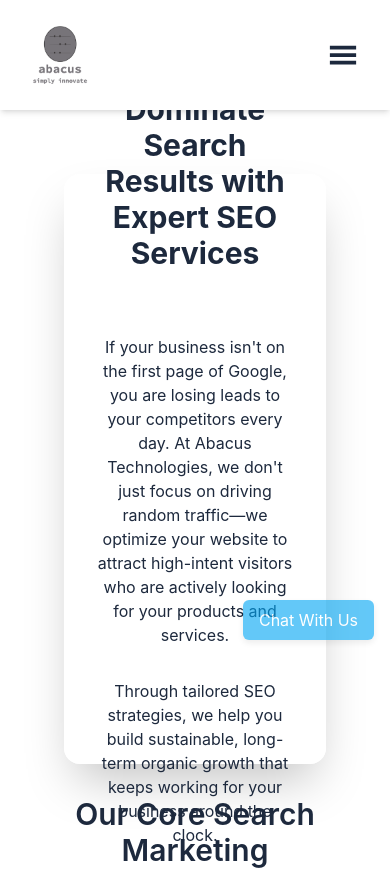
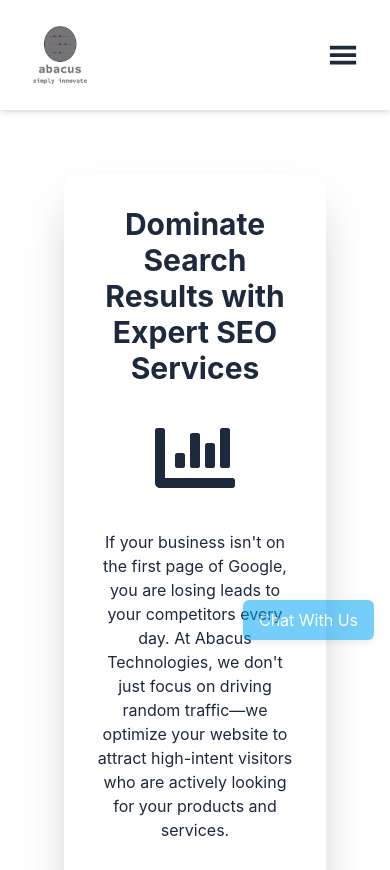
Before and after one commit to Burlington1308/abacus_technologies, a React (Vite) app: page /services/seo in a window 390 px wide. Shown: the top 870 px of the page. Built offline with nearby package versions, Linux system fonts and the light colour scheme.

Commit message:
fixed height issue in top div on mobile

```diff
--- a/src/components/Desktop.jsx
+++ b/src/components/Desktop.jsx
@@ -7,7 +7,7 @@
   return (
     <div className="min-h-dvh w-full p-16
       justify-center text-slate-800">
-        <div className="flex shadow-2xl max-h-[70vh] rounded-2xl">
+        <div className="flex shadow-2xl md:max-h-[70vh] rounded-2xl">
           <div className="w-full md:w-1/2 flex flex-col items-center justify-center
             text-center p-8 md:p-20 gap-8 bg-white rounded-2xl
             xl:rounded-tr-none xl:rounded-br-none ">
--- a/src/components/Mobile.jsx
+++ b/src/components/Mobile.jsx
@@ -8,7 +8,7 @@
   return (
     <div className="min-h-dvh w-full p-16
       justify-center text-slate-800">
-        <div className="flex shadow-2xl max-h-[70vh] rounded-2xl">
+        <div className="flex shadow-2xl md:max-h-[70vh] rounded-2xl">
           <div className="w-full md:w-1/2 flex flex-col items-center justify-center
             text-center p-8 md:p-20 gap-8 bg-white rounded-2xl
             xl:rounded-tr-none xl:rounded-br-none ">
--- a/src/components/SEO.jsx
+++ b/src/components/SEO.jsx
@@ -7,7 +7,7 @@
   return (
     <div className="min-h-dvh w-full p-16
           justify-center text-slate-800">
-      <div className="flex shadow-2xl max-h-[70vh] rounded-2xl">
+      <div className="flex shadow-2xl h md:max-h-[70vh] rounded-2xl">
         <div className="w-full md:w-1/2 flex flex-col items-center justify-center
             text-center p-8 md:p-20 gap-8 bg-white rounded-2xl
             xl:rounded-tr-none xl:rounded-br-none ">
@@ -118,7 +118,7 @@
       </div>
 
       <div className="bg-sky-400 rounded-2xl text-white p-8 flex flex-col items-center justify-around">
-        <h1 className="text-3xl font-semibold">Ready to Grow Your Digital Footprint?</h1>
+        <h1 className="text-3xl font-semibold pb-6">Ready to Grow Your Digital Footprint?</h1>
         <h2 className="text-2xl font-semibold text-center">Stop letting your competitors take your spot on Google. Let the experts at Abacus Technologies build an SEO strategy that drives real business growth.</h2>
         <a href="https://wa.me/27619941652" className="py-2 px-4 bg-red-600 mt-4 rounded-md hover:bg-red-700">Get Free Consult</a>
       </div>
```
